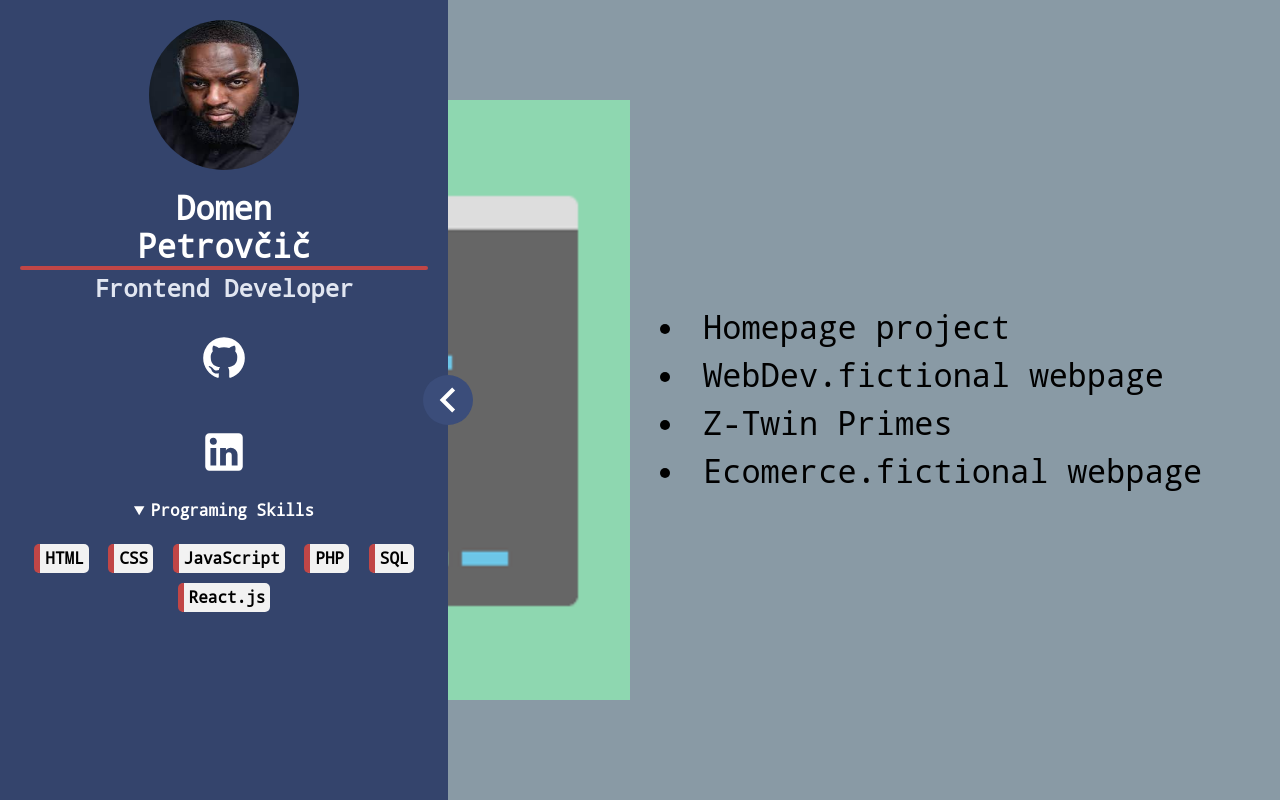
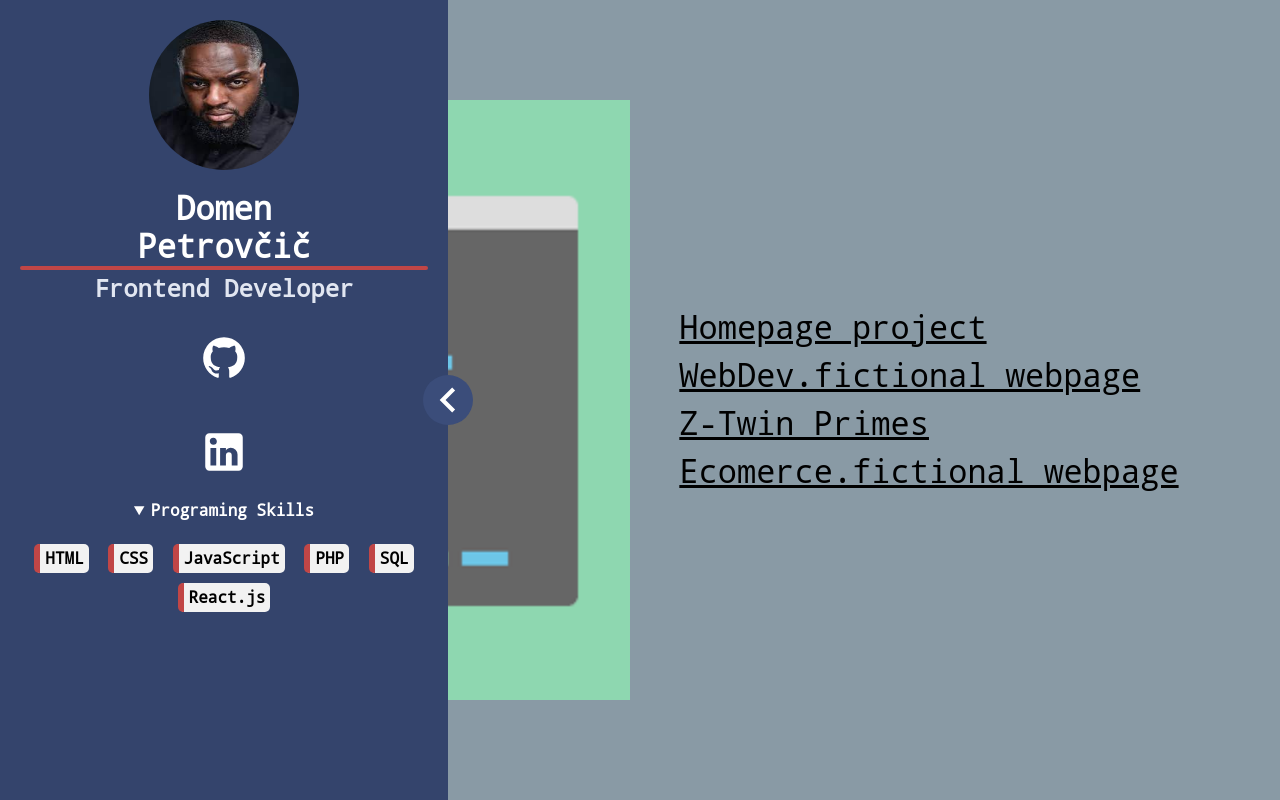
Before and after one commit to Skiddie93/Portfolio, a React (Create React App) app: page / in a window 1280 px wide. Built offline with nearby package versions, Linux system fonts and the light colour scheme.

Commit message:
bulletpoint styling

```diff
--- a/src/contentList.jsx
+++ b/src/contentList.jsx
@@ -1,7 +1,9 @@
 import './styles.css';
 import codingplaceholder from './media/codingplaceholder.png';
+import React,{useState} from 'react'
+function ContentList(){
 
-function ContentList(){
+
 
   return(
 
--- a/src/styles.css
+++ b/src/styles.css
@@ -1,3 +1,4 @@
+@charset "UTF-8";
 * {
   box-sizing: border-box;
   margin: 0;
@@ -168,15 +169,24 @@ details {
   font-size: 2rem;
   list-style-position: inside;
   cursor: pointer;
-  list-style-type: disc;
+  list-style-type: none;
 }
 .listContainer ul li {
   margin: 10px;
   user-select: none;
+  text-decoration: underline;
+}
+.listContainer ul li:before {
+  display: inline-block;
+  position: relative;
+  top: 50%;
+  content: "●";
+  font-size: 2rem;
+  visibility: hidden;
 }
 
-li:hover {
-  text-decoration: underline;
+ul li:hover:before {
+  visibility: visible;
 }
 
 @media only screen and (max-height: 700px) {
--- a/src/styles.scss
+++ b/src/styles.scss
@@ -175,19 +175,29 @@ details {
     font-size:2rem;
     list-style-position: inside;
     cursor: pointer;
-    list-style-type:disc;
+    list-style-type:none;
     & li{
+
       margin: 10px;
       user-select: none;
+      text-decoration: underline;
+      &:before{
+        display: inline-block;
+        position: relative;
+        top: 50%;
+        content: "●";
+        font-size: 2rem;
+        visibility: hidden;
 
+
+      }
     }
   }
 }
 
-li:hover{
-    text-decoration: underline;
+ul li:hover:before {
+  visibility: visible;
 }
-
 
 @media only screen and (max-height: 700px) {
   .meInfo {
```
